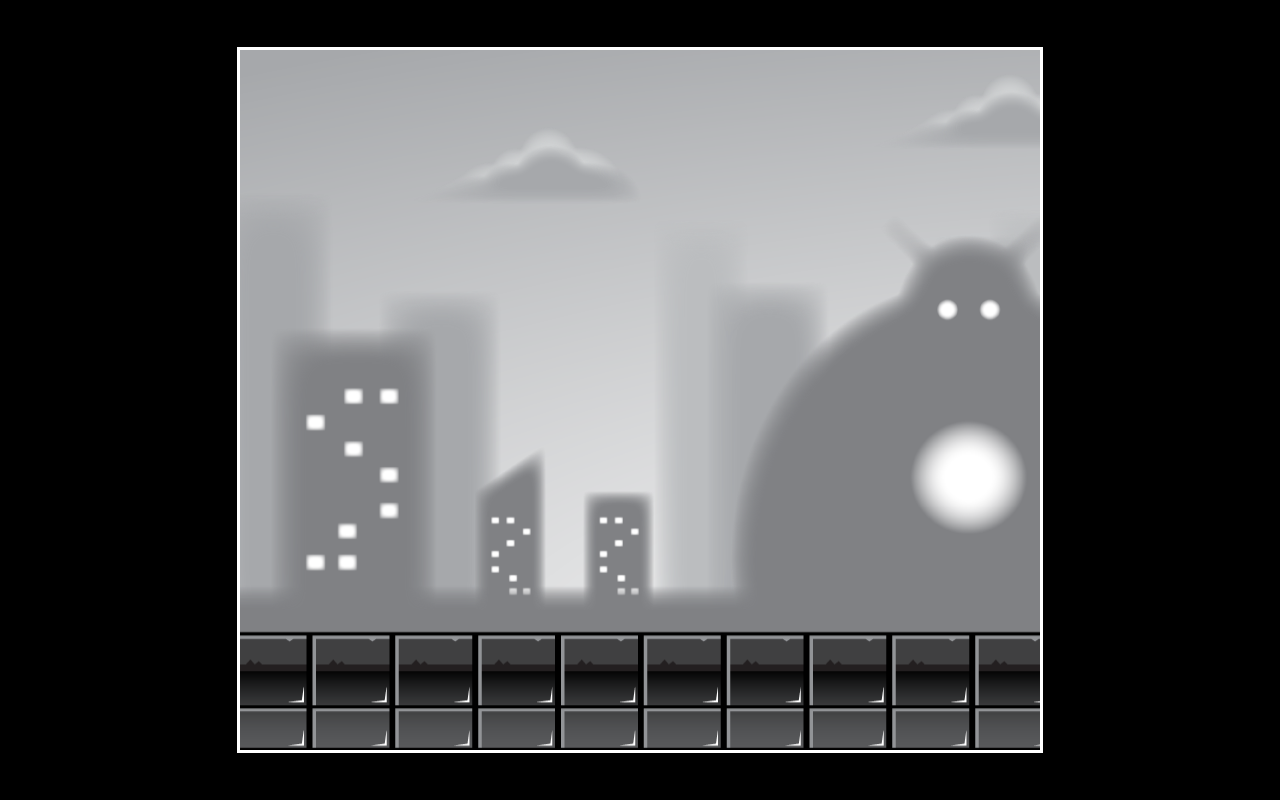
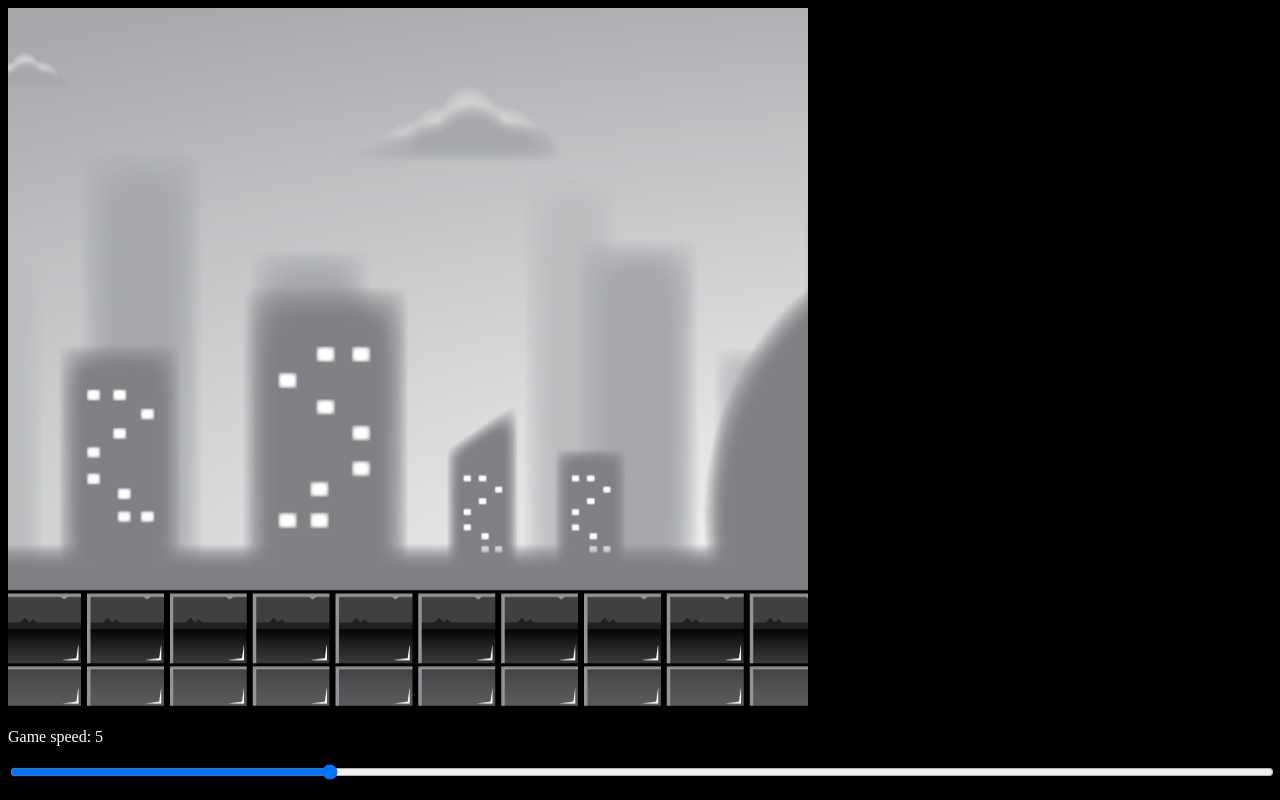
Before and after one commit to oeo9939/parallaxbackgroundsjs, a plain HTML site: page index.html in a window 1280 px wide. Drawn offline with Linux system fonts and the light colour scheme; animation ran at ten frames a second.

Commit message:
Add Game Speed:, set Layer, update(), draw(), gameFrame, load

```diff
--- a/index.html
+++ b/index.html
@@ -8,7 +8,11 @@
     <link rel="stylesheet" href="style.css">
 </head>
 <body>
-    <canvas id="canvas1"></canvas>
+    <div class="container">
+        <canvas id="canvas1"></canvas>
+        <p>Game speed: <span id="showGameSpeed"></span></p>
+        <input type="range" min="0" max="20" value="5" class="slider" id="slider">
+    </div>
 
     <script src="main.js"></script>
 </body>
--- a/main.js
+++ b/main.js
@@ -2,7 +2,8 @@ const canvas = document.getElementById("canvas1");
 const ctx = canvas.getContext("2d");
 const CANVAS_WIDTH = canvas.width = 800;
 const CANVAS_HEIGHT = canvas.height = 700;
-let gameSpeed = 10;
+let gameSpeed = 5;
+// let gameFrame = 0;
 
 const backgroundLayer1 = new Image();
 backgroundLayer1.src = "/assets/layer-1.png";
@@ -15,6 +16,17 @@ backgroundLayer4.src = "/assets/layer-4.png";
 const backgroundLayer5 = new Image();
 backgroundLayer5.src = "/assets/layer-5.png";
 
+window.addEventListener("load", () => {
+    const slider = document.getElementById("slider");
+    slider.value = gameSpeed;
+    const showGameSpeed = document.getElementById("showGameSpeed");
+    showGameSpeed.innerHTML = gameSpeed;
+    slider.addEventListener("change", (e) => {
+        console.log(e.target.value);
+        gameSpeed = e.target.value;
+        showGameSpeed.innerHTML = e.target.value;
+});
+
 // let x = 0;
 // let x2 = 2400;
 
@@ -24,7 +36,7 @@ class Layer {
         this.y = 0;
         this.width = 2400;
         this.height = 700;
-        this.x2 = this.width;
+        // this.x2 = this.width;
         this.image = image;
         this.speedModifier = speedModifier;
         this.speed = gameSpeed * this.speedModifier;
@@ -32,18 +44,18 @@ class Layer {
     update() {
         this.speed = gameSpeed * this.speedModifier;
         if (this.x <= -this.width) {
-            this.x = this.width + this.x2 - this.speed;
+            this.x = 0; //this.width + this.x2 - this.speed;
         }
-        if (this.x2 <= -this.width) {
-            this.x2 = this.width + this.x - this.speed;
-        }
-        this.x = Math.floor(this.x - this.speed);
-        this.x2 = Math.floor(this.x2 - this.speed);
-
+        // if (this.x2 <= -this.width) {
+        //     this.x2 = this.width + this.x - this.speed;
+        // }
+        this.x = this.x - this.speed;
+        // this.x2 = Math.floor(this.x2 - this.speed);
+        // this.x = gameFrame * this.speed % this.width;
     }
     draw() {
         ctx.drawImage(this.image, this.x, this.y, this.width, this.height);
-        ctx.drawImage(this.image, this.x2, this.y, this.width, this.height);
+        ctx.drawImage(this.image, this.x + this.width, this.y, this.width, this.height);
     }
 }
 
@@ -74,7 +86,9 @@ function animate() {
         object.update();
         object.draw();
     });
+    // gameFrame--;
     requestAnimationFrame(animate);
 };
 
 animate();
+});
--- a/style.css
+++ b/style.css
@@ -2,12 +2,25 @@ body{
     background: black;
 }
 
-#canvas1{
+#container{
     position: absolute;
-    border: 3px solid #fff;
     width: 800px;
-    height: 700px;
     transform: translate(-50%, -50%);
     top: 50%;
     left: 50%;
+    font-size: 25px;
 }
+
+#canvas1{
+    position: relative;
+    width: 800px;
+    height: 700px;
+}
+
+#slider{
+    width: 100%;
+}
+
+p{
+    color: white;
+}
```
